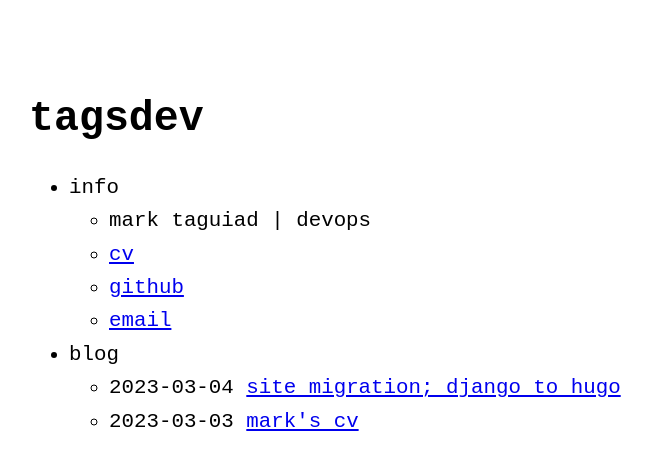
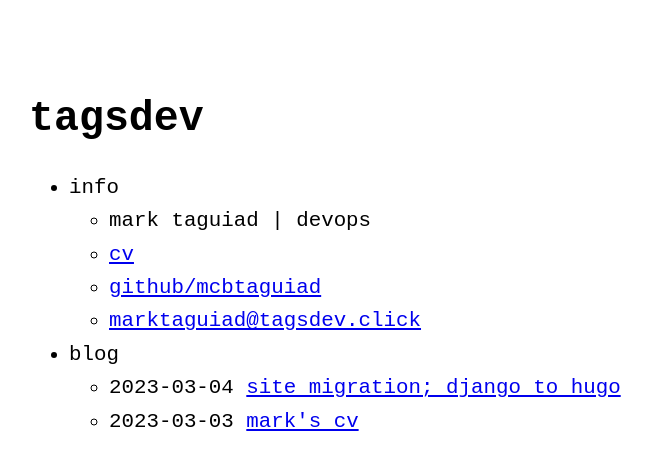
Before and after one commit to mcbtaguiad/web-tagsdev-jekyll, a Jekyll site: the page built from tagsdev/index.md, in a window 1280 px wide. Shown: the top 470 px of the page, without its empty margins (291-943 px from the left). Built offline with Jekyll 4.4.1, drawn with Linux system fonts in a browser that asks for light colours.

Commit message:
update menu

```diff
--- a/tagsdev/_data/menu.yml
+++ b/tagsdev/_data/menu.yml
@@ -9,9 +9,9 @@ entries:
         url: false
       - title: cv
         url: ./mark-cv.html
-      - title: github
+      - title: github/mcbtaguiad
         url: https://github.com/mcbtaguiad/
-      - title: email
+      - title: marktaguiad@tagsdev.click
         url: mailto:marktaguiad@tagsdev.click
 
 
```
